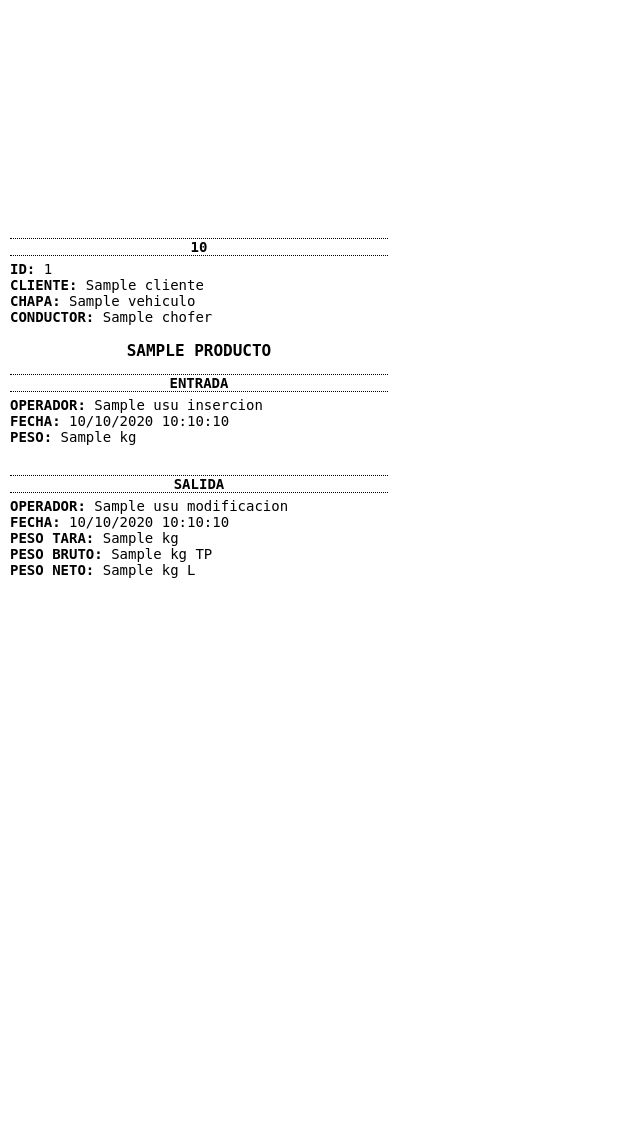
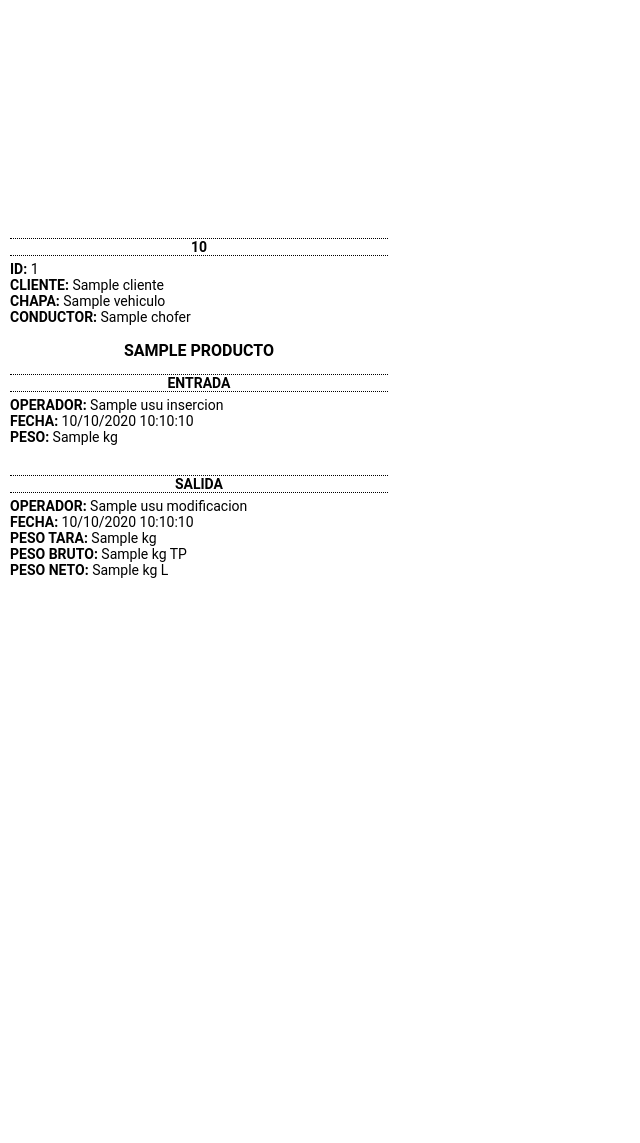
Before and after one commit to arnaldocorreaxO/bascula_tigre, a Django app: template app/core/bascula/templates/movimiento/ticket.html in a window 1280 px wide. Shown: the whole page, without its empty margins (0-640 px from the left). Run offline with Django 3.2, Linux system fonts and the light colour scheme; the template is opened without the code that fills it: most values are stand-ins (such as "Sample title", 1, 10 or a date in 2020); parts of the project's set-up code (start-up, migrations or seed data) failed here and were passed over.

Commit message:
Change Ticket

```diff
--- a/app/core/bascula/templates/movimiento/ticket.html
+++ b/app/core/bascula/templates/movimiento/ticket.html
@@ -13,21 +13,12 @@
 
 
         }
-        pre,
-        code,
-        kbd,
-        samp,
-        tt{
-        font-family:monospace,monospace;
-        font-size:1em;
-        /* font-size:0.8125em; */
-        }
-
         body {
-            /* font-family: "Roboto", "Lucida Grande", Verdana, Arial, sans-serif; */
+            font-family: "Roboto", "Lucida Grande", Verdana, Arial, sans-serif;
             /* font-family: "Courier New", Courier, "Lucida Sans Typewriter", "Lucida Typewriter", monospace; */
-            font-family: monospace;
+            /* font-family: monospace; */
             /* font-family: "Times New Roman", Times, serif; */
+            /* font-family: Consolas, monaco, monospace; */
             font-style: normal;
             padding: 0;
             margin: 0;
```
